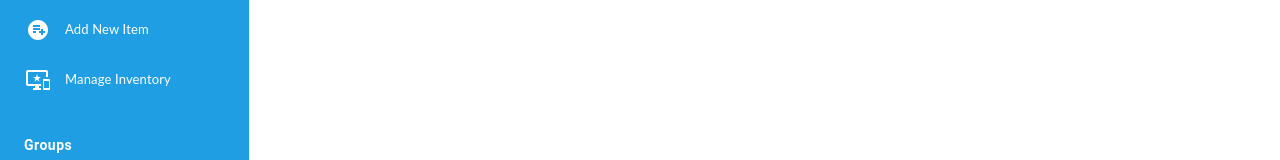
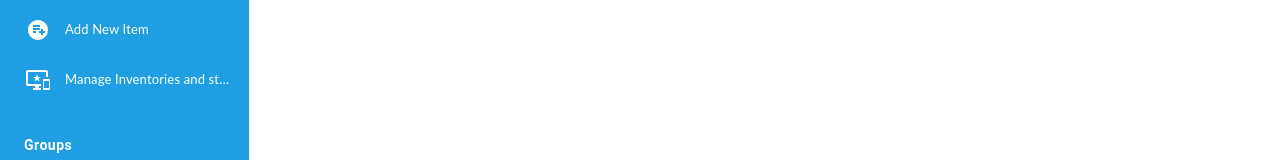
Before and after one commit to EmmanuelHdez/management-inventory-admin, a React (Create React App) app: page / in a window 1280 px wide. Shown: the part 370-530 px from the top of the page. Built offline with nearby package versions, Linux system fonts and the light colour scheme.

Commit message:
(MAJOR) - a very big update

```diff
--- a/src/views/global/Menu.jsx
+++ b/src/views/global/Menu.jsx
@@ -128,7 +128,7 @@ function SideMenu () {
                                 Add New Item
                             </MenuItem>
                             <MenuItem icon={<ImportantDevicesIcon />} component={<Link to="/inventory" />}>
-                                Manage Inventory
+                                Manage Inventories and stuff
                             </MenuItem>
                         </Menu>
 
```
